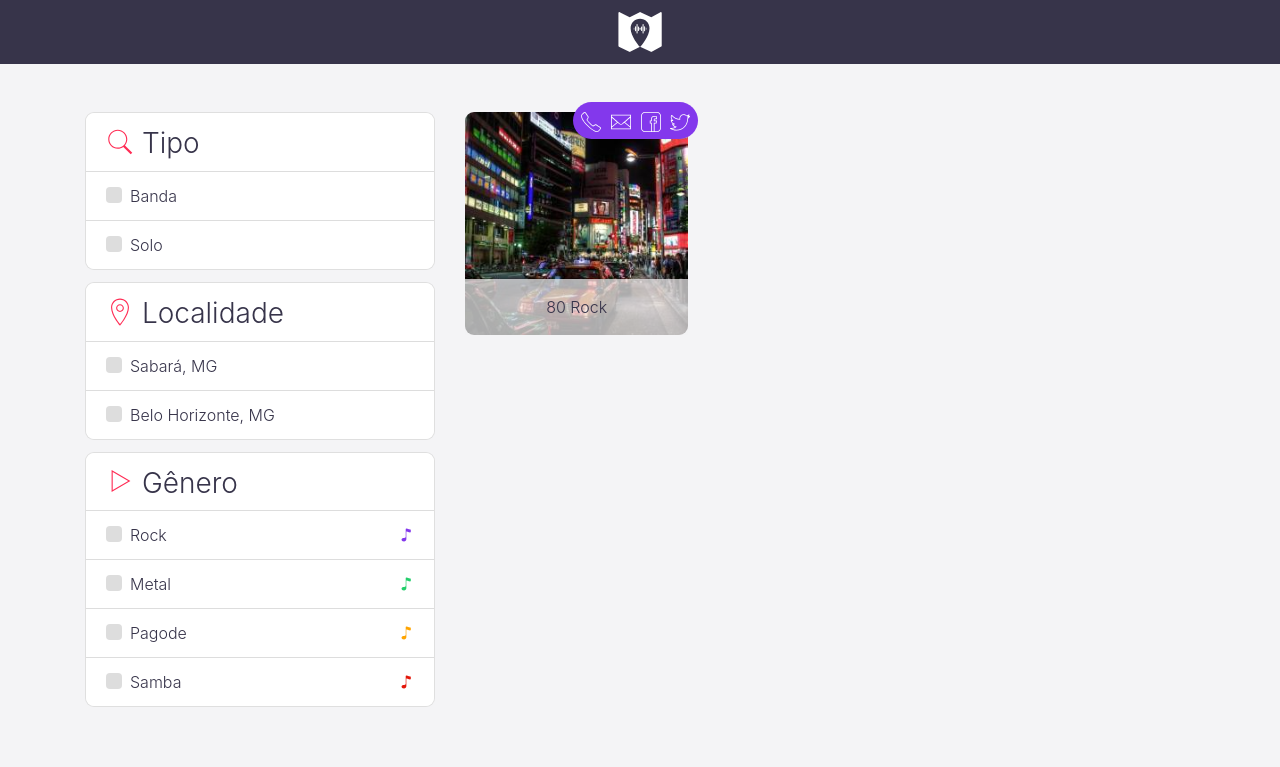
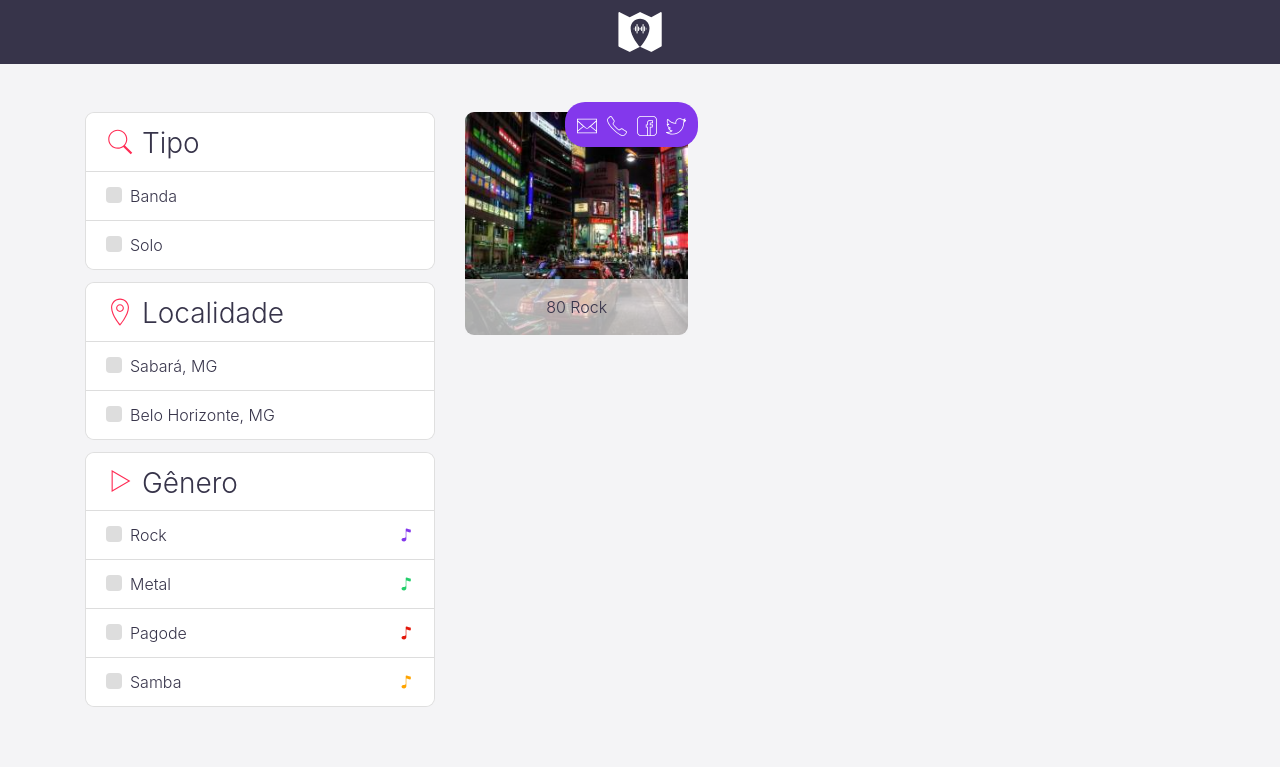
Before and after one commit to tocaki/tocaki.github.io, a Jekyll site: the page built from artistas.html, in a window 1280 px wide. Shown: the top 767 px of the page. Built offline with Jekyll 4.4.1, drawn with Linux system fonts in a browser that asks for light colours; grey boxes are pictures that could not be loaded.

Commit message:
Improve artist cards

```diff
--- a/_includes/artist-card.html
+++ b/_includes/artist-card.html
@@ -1,12 +1,13 @@
+{% assign artist = include.artist %}
 <div class="artist-card">
   <a href="{{ artist.url }}">
     <img class="artist-card-img img-fluid" src="{{ artist.slug | append: ".jpg" | prepend: "/images/artists/" | prepend: site.baseurl }}" alt="{{ artist.name }}">
     <span class="artist-card-name text-xs-center m-b-0 p-y-1">{{ artist.name }}</span>
   </a>
-  <span class="artist-card-badge bg-genre-1">
-    {% include icon.html i="phone" %}
-    {% include icon.html i="email" %}
-    {% include icon.html i="facebook" %}
-    {% include icon.html i="twitter" %}
+  <span class="artist-card-badge {{ artist.genre | slugify | prepend: "bg-genre-" }}">
+    {% if artist.email %}{% include icon.html i="email" %}{% endif %}
+    {% if artist.phone %}{% include icon.html i="phone" %}{% endif %}
+    {% if artist.facebook %}{% include icon.html i="facebook" %}{% endif %}
+    {% if artist.twitter %}{% include icon.html i="twitter" %}{% endif %}
   </span>
 </div>
--- a/_includes/filter-card.html
+++ b/_includes/filter-card.html
@@ -1,4 +1,3 @@
-{% assign count = 0 %}
 <div class="card filter-card">
   <ul class="list-group list-group-flush">
     <li class="list-group-item">
@@ -7,14 +6,13 @@
       </h3>
     </li>
     {% for item in include.items %}
-      {% assign count = count | plus: 1 %}
       <li class="list-group-item">
         <label class="custom-control custom-checkbox">
           <input type="checkbox" class="custom-control-input">
           <span class="custom-control-indicator"></span>
           <span class="custom-control-description">
             {% if include.items == site.data.genres %}
-              <span class="pull-xs-right {{ count | prepend: "text-genre-" }}">
+              <span class="pull-xs-right {{ item | slugify | prepend: "text-genre-" }}">
                 {% include icon.html i="music" %}
               </span>
             {% endif %}
--- a/_sass/genres.scss
+++ b/_sass/genres.scss
@@ -1,12 +1,11 @@
 $genres: (
-  1: $brand-info,
-  2: $brand-success,
-  3: $brand-warning,
-  4: $brand-danger,
-  5: $gray
+  rock:   $brand-info,
+  metal:  $brand-success,
+  samba:  $brand-warning,
+  pagode: $brand-danger
 );
 
-@each $id, $color in $genres {
-  .text-genre-#{$id} { color:      $color; }
-  .bg-genre-#{$id}   { background: $color; }
+@each $name, $color in $genres {
+  .text-genre-#{$name} { color:      $color; }
+  .bg-genre-#{$name}   { background: $color; }
 }
--- a/css/main.scss
+++ b/css/main.scss
@@ -126,7 +126,11 @@
   &:last-child  { border-bottom: 0; }
 }
 
-.artist-card { position: relative; }
+.artist-card {
+  position: relative;
+  margin-bottom: $grid-gutter-width;
+}
+
 .artist-card-name {
   position: absolute;
   bottom: 0;
@@ -135,16 +139,18 @@
   background: rgba($gray-lightest, .7);
   color: $gray-dark;
 }
+
 .artist-card-img {
   border-radius: $card-border-radius;
 }
+
 .artist-card-badge {
   position: absolute;
   top: -10px;
   right: -10px;
   font-size: 1.25rem;
   line-height: .75;
-  padding: .5rem;
+  padding: .75rem;
   border-radius: 1.25rem;
   color: white;
 
```
